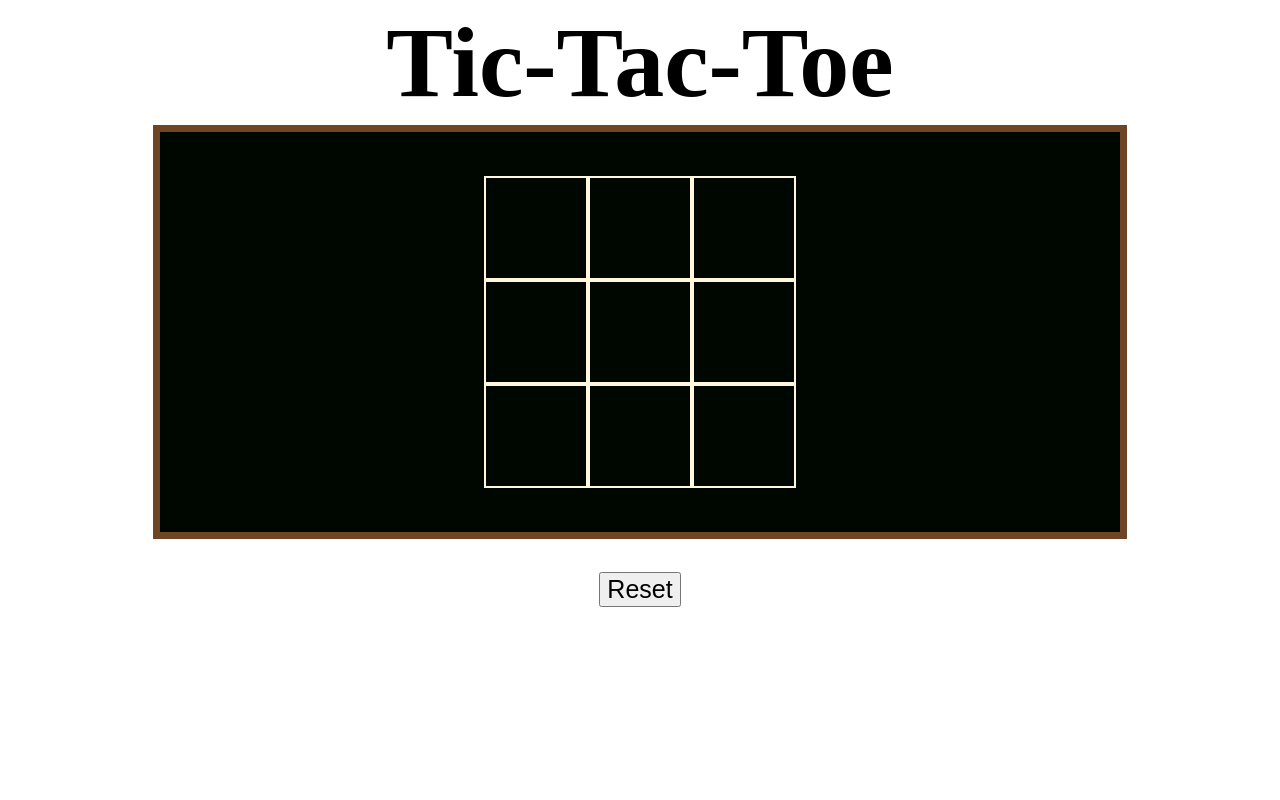
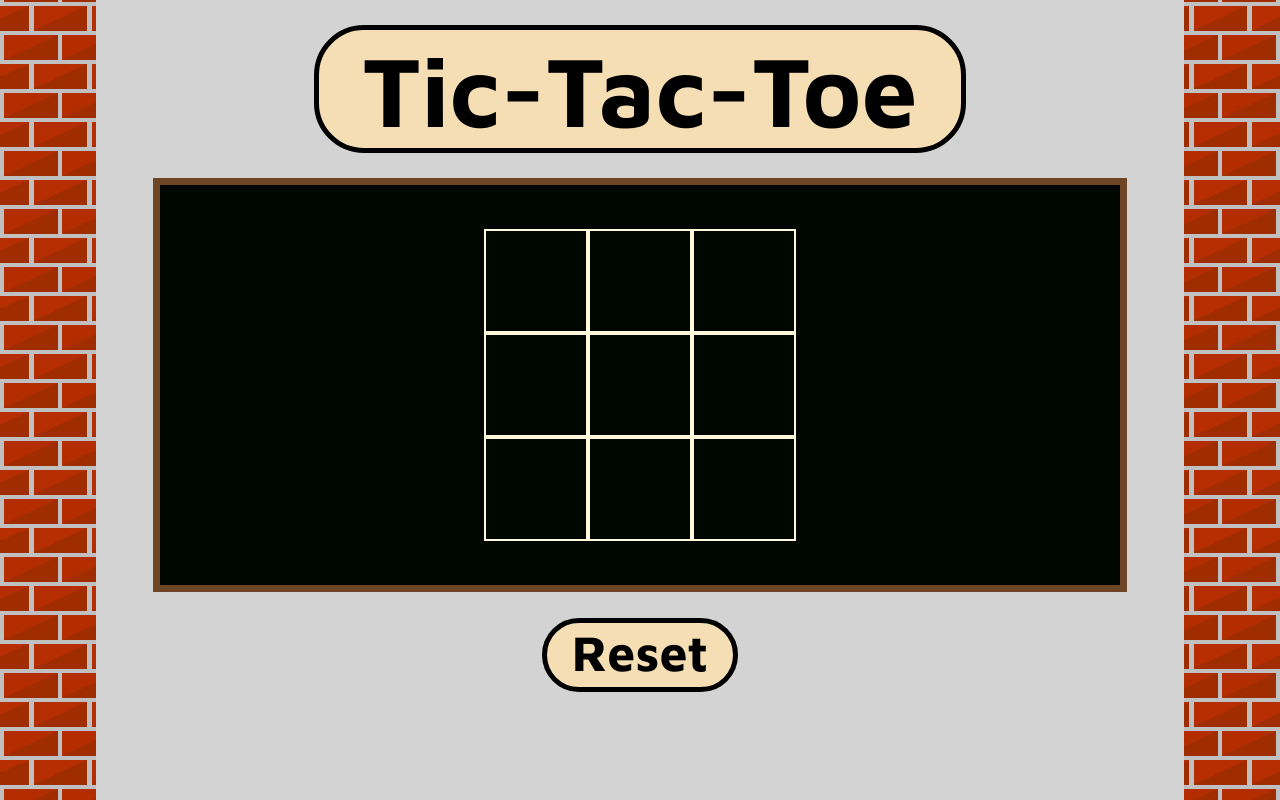
Before and after one commit to StephenSant/Project0, a plain HTML site: page index.html in a window 1280 px wide. Drawn offline with Linux system fonts and the light colour scheme.

Commit message:
Added CSS. WARNING: It looks Terrible.

```diff
--- a/css/style.css
+++ b/css/style.css
@@ -1,13 +1,36 @@
 @import url('https://fonts.googleapis.com/css2?family=Balsamiq+Sans&display=swap');
+@import url('https://fonts.googleapis.com/css2?family=Maven+Pro:wght@700&display=swap');
 h1
 {
     text-align: center;
     font-size: 100px;
-    margin: 5px;
+    margin: 25px 20%;
+    font-family: 'Maven Pro', sans-serif;
+    background-color: wheat;
+    border-radius: 50px;
+    border:black solid 5px;
+    color: rgb(0, 0, 0);
 }
 body
 {
     margin: 0;
+
+    background-color: silver;
+    background-image: linear-gradient(335deg, rgb(160, 45, 0) 23px, transparent 23px),
+    linear-gradient(155deg, rgb(180, 45, 0) 23px, transparent 23px),
+    linear-gradient(335deg, rgb(160, 45, 0) 23px, transparent 23px),
+    linear-gradient(155deg, rgb(181, 45, 0) 23px, transparent 23px);
+    background-size: 58px 58px;
+    background-position: 0px 2px, 4px 35px, 29px 31px, 34px 6px;
+
+}
+#mainDiv
+{
+background-color:lightgray;
+margin: auto;
+height: 100vh;
+width: 85vw;
+display: table;
 }
 div.board
 {
@@ -54,9 +77,18 @@ div.cell
     text-align: center;
     font-size: 50px;
 }
-#resetButton
+button#resetButton
 {
-    font-size: 25px;
+    font-size: 50px;
+    font-family: 'Maven Pro', sans-serif;
+    padding: 0px 25px 5px;
+    background-color:wheat;
+    border-radius: 50px;
+    border:rgb(0, 0, 0) solid 5px;
+    margin-top: 25px;
+}
+button#resetButton:active{
+    background-color:grey;
 }
 .underBoard {
     display: flex;
--- a/index.html
+++ b/index.html
@@ -8,20 +8,20 @@
     <script src="js/tictactoe.js"></script>
 </head>
 <body>
+    <div id= "mainDiv">
         <h1>Tic-Tac-Toe</h1>
         <div class="board">
-        <div class="sideBoard" id="leftBoard">
-        </div>
+            <div class="sideBoard" id="leftBoard"></div>
             <div class="grid">
                 <div id="0" class="cell"></div> <div id="1" class="cell"></div> <div id="2" class="cell"></div>
                 <div id="3" class="cell"></div> <div id="4" class="cell"></div> <div id="5" class="cell"></div>
                 <div id="6" class="cell"></div> <div id="7" class="cell"></div> <div id="8" class="cell"></div>
             </div>
-        <div class="sideBoard" id="rightBoard">
-        </div>
+            <div class="sideBoard" id="rightBoard"></div>
         </div>
         <div class="underBoard">
             <button id="resetButton">Reset</button>
         </div>
+    </div>
 </body>
 </html>
```
Lines whose indentation alone changed are shown as unchanged.
